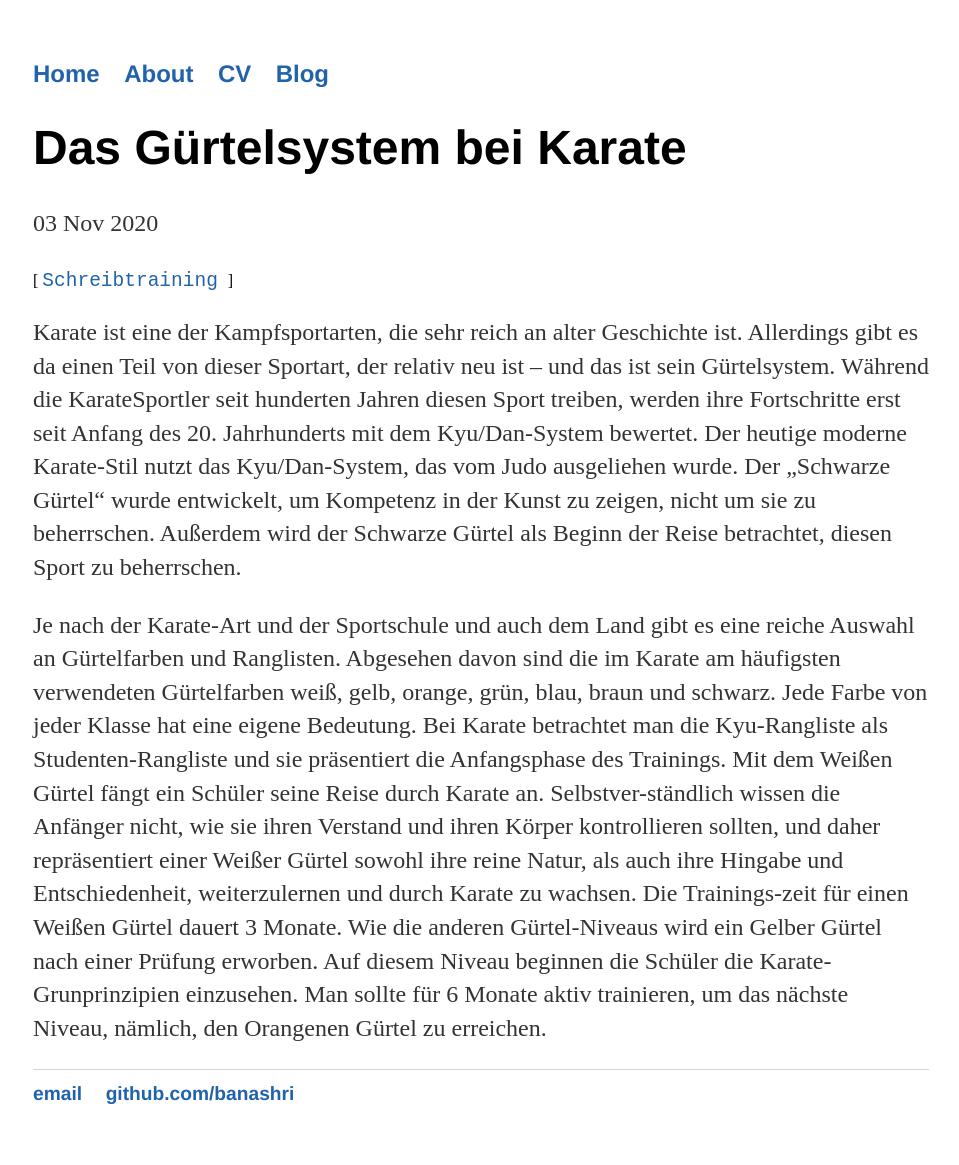
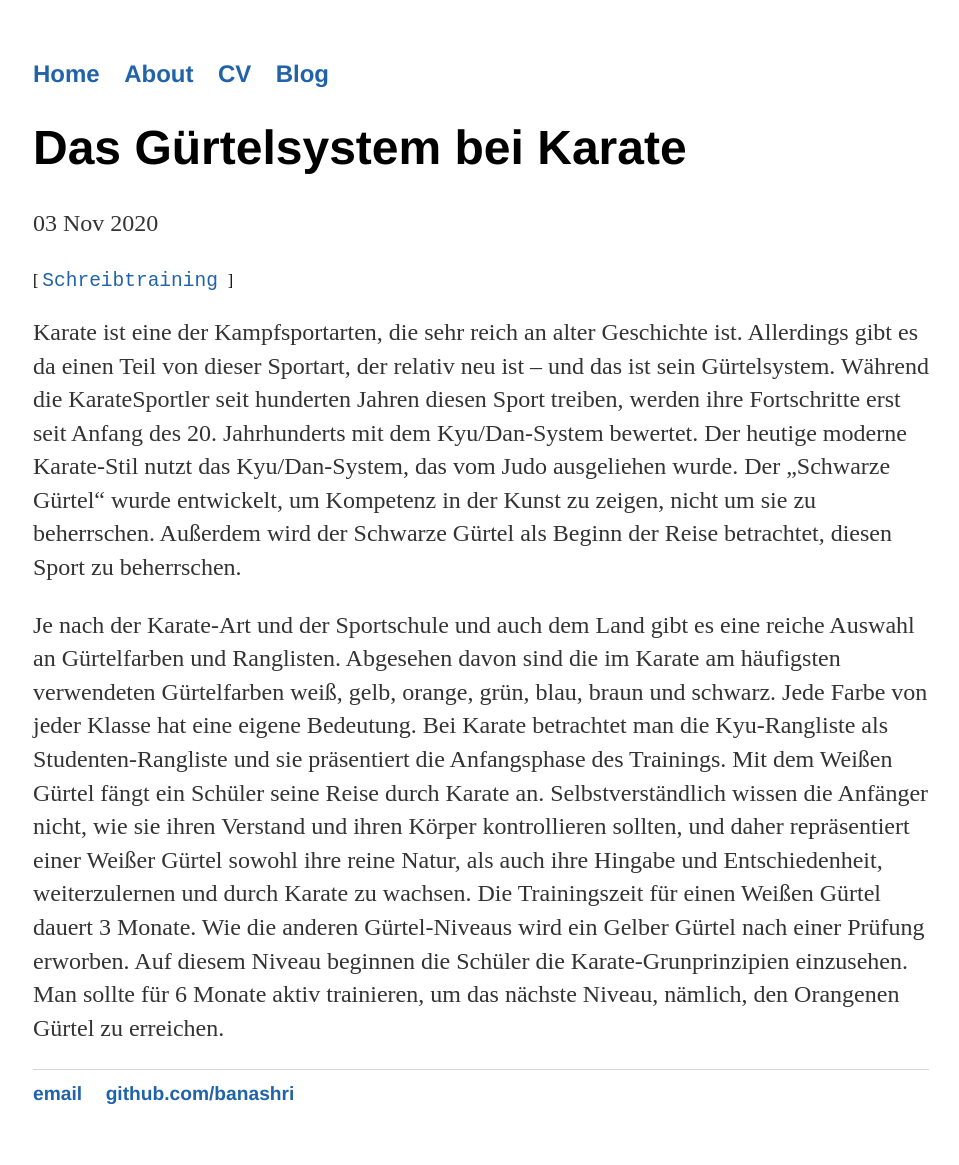
Before and after one commit to Banashri/banashri.github.io, a Jekyll site: the page built from _posts/2020-11-3-Karate.md, in a window 1280 px wide. Shown: the whole page, without its empty margins (159-1118 px from the left). Built offline with Jekyll 4.4.1, drawn with Linux system fonts in a browser that asks for light colours.

Commit message:
Update 2020-11-3-Karate.md

```diff
--- a/_posts/2020-11-3-Karate.md
+++ b/_posts/2020-11-3-Karate.md
@@ -7,4 +7,4 @@ tags: Schreibtraining
 
 Karate ist eine der Kampfsportarten, die sehr reich an alter Geschichte ist. Allerdings gibt es da einen Teil von dieser Sportart, der relativ neu ist – und das ist sein Gürtelsystem. Während die KarateSportler seit hunderten Jahren diesen Sport treiben, werden ihre Fortschritte erst seit Anfang des 20. Jahrhunderts mit dem Kyu/Dan-System bewertet. Der heutige moderne Karate-Stil nutzt das Kyu/Dan-System, das vom Judo ausgeliehen wurde. Der „Schwarze Gürtel“ wurde entwickelt, um Kompetenz in der Kunst zu zeigen, nicht um sie zu beherrschen. Außerdem wird der Schwarze Gürtel als Beginn der Reise betrachtet, diesen Sport zu beherrschen.
 
-Je nach der Karate-Art und der Sportschule und auch dem Land gibt es eine reiche Auswahl an Gürtelfarben und Ranglisten. Abgesehen davon sind die im Karate am häufigsten verwendeten Gürtelfarben weiß, gelb, orange, grün, blau, braun und schwarz. Jede Farbe von jeder Klasse hat eine eigene Bedeutung. Bei Karate betrachtet man die Kyu-Rangliste als Studenten-Rangliste und sie präsentiert die Anfangsphase des Trainings. Mit dem Weißen Gürtel fängt ein Schüler seine Reise durch Karate an. Selbstver-ständlich wissen die Anfänger nicht, wie sie ihren Verstand und ihren Körper kontrollieren sollten, und daher repräsentiert einer Weißer Gürtel sowohl ihre reine Natur, als auch ihre Hingabe und Entschiedenheit, weiterzulernen und durch Karate zu wachsen. Die Trainings-zeit für einen Weißen Gürtel dauert 3 Monate. Wie die anderen Gürtel-Niveaus wird ein Gelber Gürtel nach einer Prüfung erworben. Auf diesem Niveau beginnen die Schüler die Karate-Grunprinzipien einzusehen. Man sollte für 6 Monate aktiv trainieren, um das nächste Niveau, nämlich, den Orangenen Gürtel zu erreichen.
+Je nach der Karate-Art und der Sportschule und auch dem Land gibt es eine reiche Auswahl an Gürtelfarben und Ranglisten. Abgesehen davon sind die im Karate am häufigsten verwendeten Gürtelfarben weiß, gelb, orange, grün, blau, braun und schwarz. Jede Farbe von jeder Klasse hat eine eigene Bedeutung. Bei Karate betrachtet man die Kyu-Rangliste als Studenten-Rangliste und sie präsentiert die Anfangsphase des Trainings. Mit dem Weißen Gürtel fängt ein Schüler seine Reise durch Karate an. Selbstverständlich wissen die Anfänger nicht, wie sie ihren Verstand und ihren Körper kontrollieren sollten, und daher repräsentiert einer Weißer Gürtel sowohl ihre reine Natur, als auch ihre Hingabe und Entschiedenheit, weiterzulernen und durch Karate zu wachsen. Die Trainingszeit für einen Weißen Gürtel dauert 3 Monate. Wie die anderen Gürtel-Niveaus wird ein Gelber Gürtel nach einer Prüfung erworben. Auf diesem Niveau beginnen die Schüler die Karate-Grunprinzipien einzusehen. Man sollte für 6 Monate aktiv trainieren, um das nächste Niveau, nämlich, den Orangenen Gürtel zu erreichen.
```
